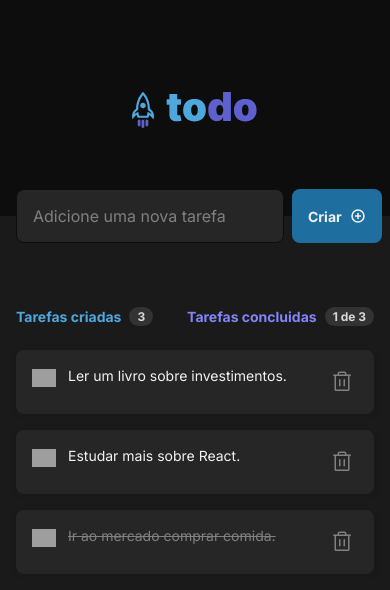
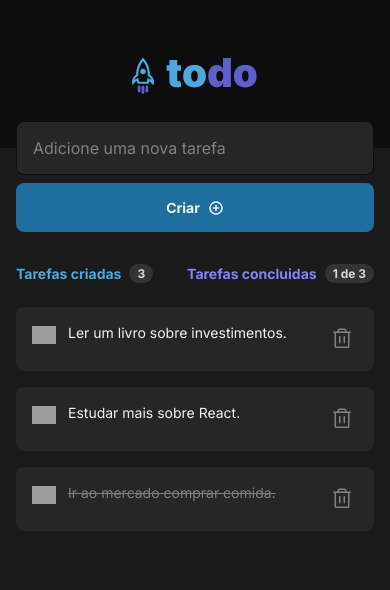
Before and after one commit to rafaasimi/rocketseat-ignite-react2022, a React (Vite) app in the folder projeto_1/desafios/todo-list/: page / in a window 390 px wide. Shown: the top 590 px of the page. Built offline with nearby package versions, Linux system fonts and the light colour scheme; grey boxes are pictures that could not be loaded.

Commit message:
Adicionado regras para responsividade

```diff
--- a/projeto_1/desafios/todo-list/src/components/CreateTaskForm.module.css
+++ b/projeto_1/desafios/todo-list/src/components/CreateTaskForm.module.css
@@ -84,3 +84,10 @@
   padding: 2px 8px;
   white-space: nowrap;
 }
+
+@media (max-width: 768px) {
+  .form {
+    flex-direction: column;
+    margin: -1.688rem 0 2rem;
+  }
+}
--- a/projeto_1/desafios/todo-list/src/components/Header.module.css
+++ b/projeto_1/desafios/todo-list/src/components/Header.module.css
@@ -4,3 +4,9 @@
   background: var(--gray-700);
   text-align: center;
 }
+
+@media (max-width: 768px) {
+  .header {
+    padding: 3rem 1rem;
+  }
+}
```
